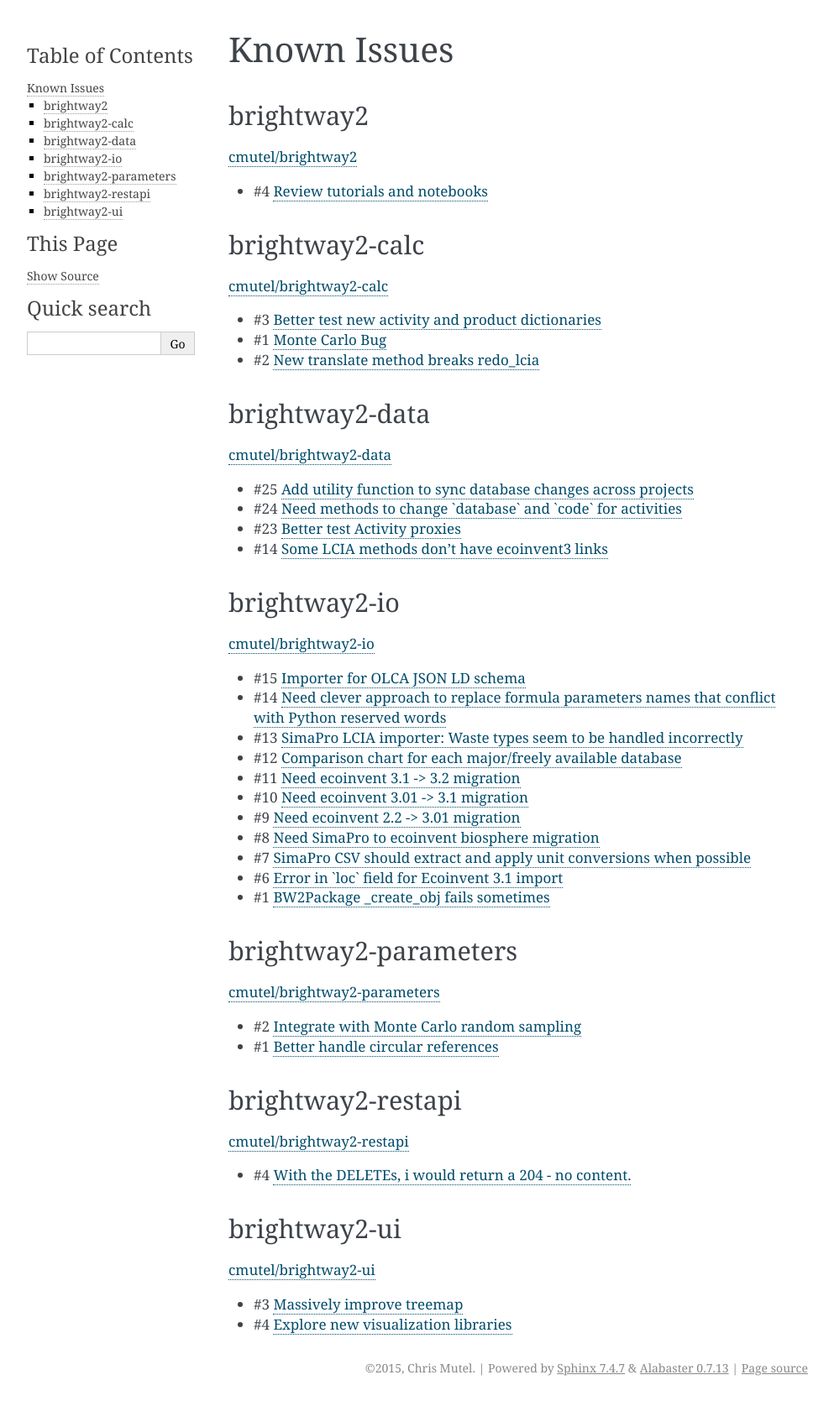
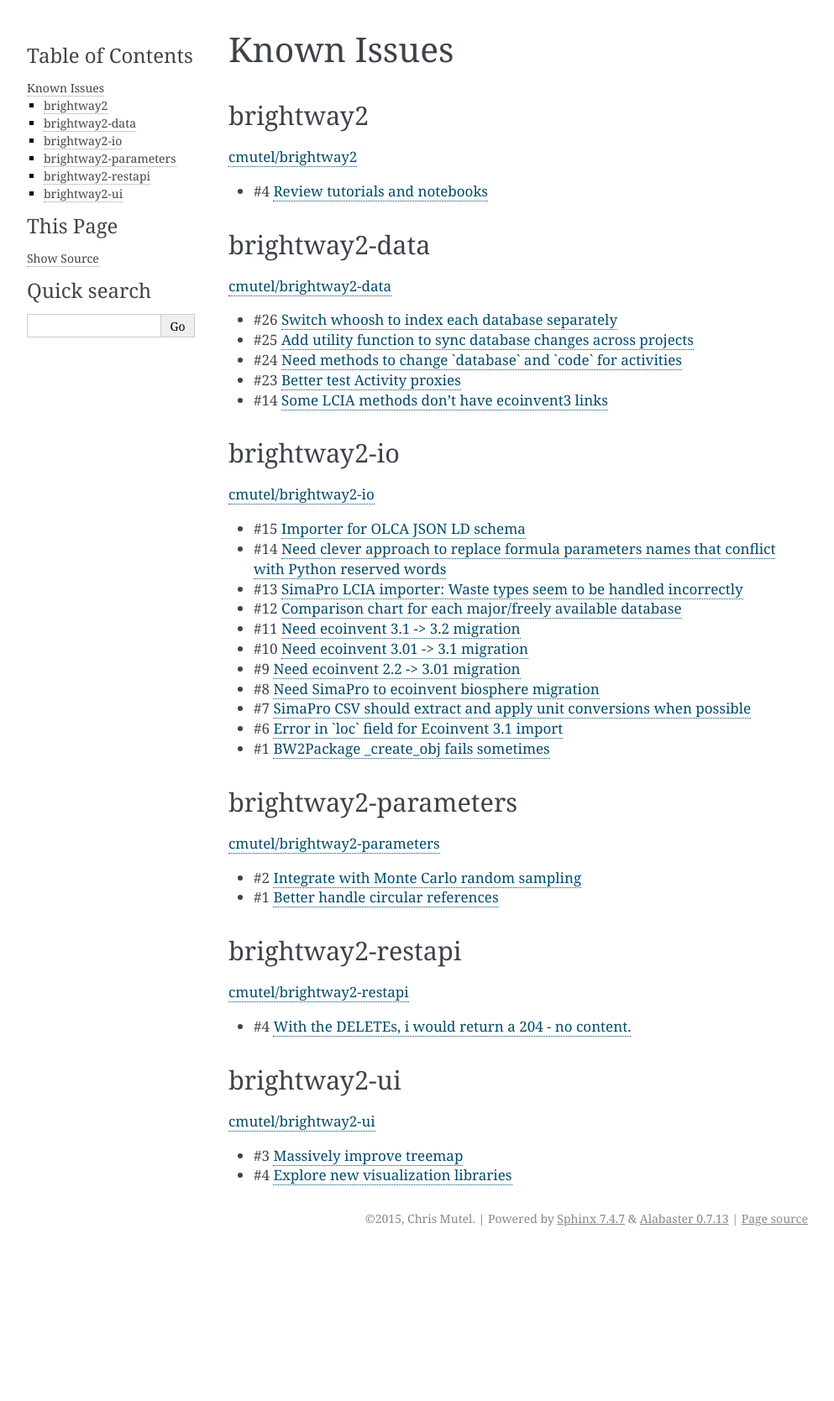
Before and after one commit to brightway-lca/brightway2, a Sphinx documentation site: the page built from docs/issues.rst, in a window 1280 px wide. Shown: the whole page at 84% size, without its empty margins (148-1141 px from the left). Built offline with Sphinx 7.4.7, drawn with Linux system fonts in a browser that asks for light colours; after the commit the page ends 1491 px from its top, so only the background shows below that.

Commit message:
Updated issues

```diff
--- a/docs/issues.rst
+++ b/docs/issues.rst
@@ -11,20 +11,13 @@
 * #4 `Review tutorials and notebooks <https://bitbucket.org/cmutel/brightway2/issue/4>`__
 
 
-brightway2-calc
----------------
-
-`cmutel/brightway2-calc <http://bitbucket.org/cmutel/brightway2-calc/issues/>`__
-
-* #3 `Better test new activity and product dictionaries <https://bitbucket.org/cmutel/brightway2-calc/issue/3>`__
-* #1 `Monte Carlo Bug <https://bitbucket.org/cmutel/brightway2-calc/issue/1>`__
-* #2 `New translate method breaks redo_lcia <https://bitbucket.org/cmutel/brightway2-calc/issue/2>`__
 
 brightway2-data
 ---------------
 
 `cmutel/brightway2-data <http://bitbucket.org/cmutel/brightway2-data/issues/>`__
 
+* #26 `Switch whoosh to index each database separately <https://bitbucket.org/cmutel/brightway2-data/issue/26>`__
 * #25 `Add utility function to sync database changes across projects <https://bitbucket.org/cmutel/brightway2-data/issue/25>`__
 * #24 `Need methods to change \`database\` and \`code\` for activities <https://bitbucket.org/cmutel/brightway2-data/issue/24>`__
 * #23 `Better test Activity proxies <https://bitbucket.org/cmutel/brightway2-data/issue/23>`__
```
